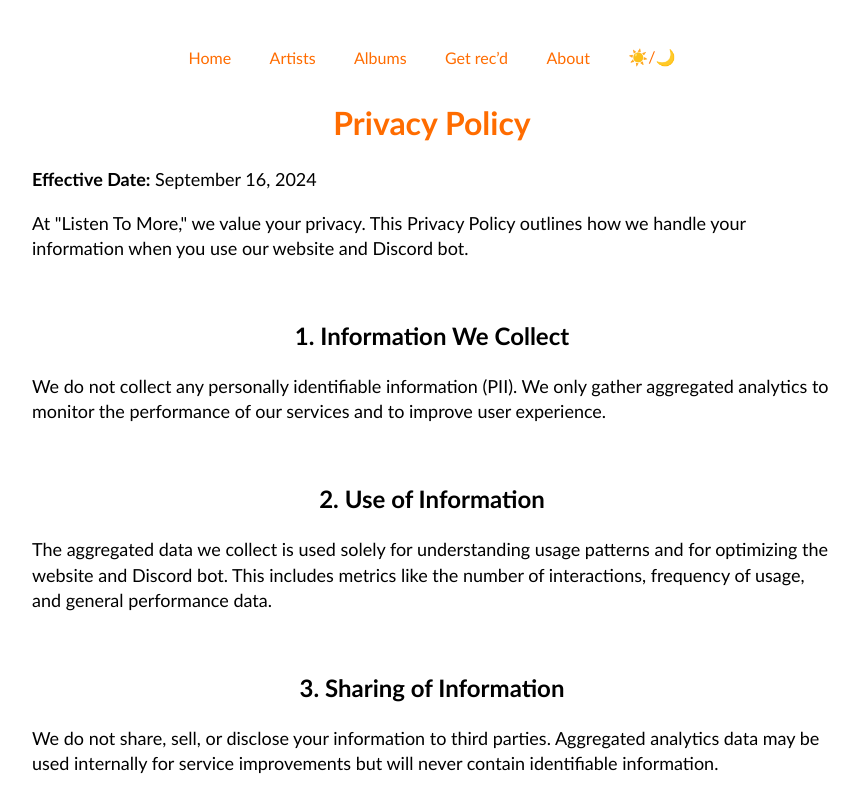
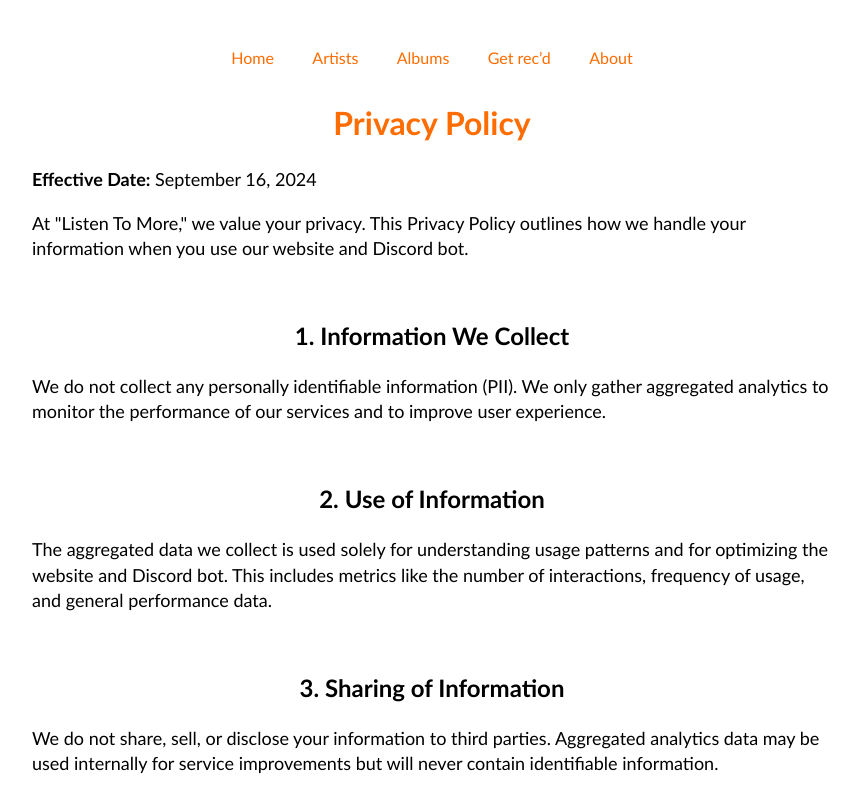
Before and after one commit to rianvdm/my-music-next, a Next.js app: page /privacy in a window 1280 px wide. Shown: the top 800 px of the page, without its empty margins (208-1067 px from the left). Built offline with nearby package versions, Linux system fonts and the light colour scheme.

Commit message:
Automatic light/dark mode based on system settings

```diff
--- a/app/navbar.js
+++ b/app/navbar.js
@@ -7,17 +7,28 @@
   const [theme, setTheme] = useState('light');
 
   useEffect(() => {
-    const savedTheme = localStorage.getItem('theme') || 'light';
-    setTheme(savedTheme);
-    document.documentElement.setAttribute('data-theme', savedTheme);
+    // Detect system theme preference
+    const systemTheme = window.matchMedia('(prefers-color-scheme: dark)').matches ? 'dark' : 'light';
+
+    // Set the theme based on system preference
+    setTheme(systemTheme);
+    document.documentElement.setAttribute('data-theme', systemTheme);
+
+    // Listener for changes in system theme
+    const themeChangeListener = (e) => {
+      const newSystemTheme = e.matches ? 'dark' : 'light';
+      setTheme(newSystemTheme);
+      document.documentElement.setAttribute('data-theme', newSystemTheme);
+    };
+
+    // Add event listener for system theme changes
+    window.matchMedia('(prefers-color-scheme: dark)').addEventListener('change', themeChangeListener);
+
+    return () => {
+      // Clean up event listener
+      window.matchMedia('(prefers-color-scheme: dark)').removeEventListener('change', themeChangeListener);
+    };
   }, []);
-
-  const toggleTheme = () => {
-    const newTheme = theme === 'light' ? 'dark' : 'light';
-    setTheme(newTheme);
-    document.documentElement.setAttribute('data-theme', newTheme);
-    localStorage.setItem('theme', newTheme);
-  };
 
   return (
     <nav style={{ ...navStyle, background: theme === 'light' ? '#ffffff' : '#000000', color: theme === 'light' ? '#FF6C00' : '#FFA500' }}>
@@ -36,11 +47,6 @@
         </li>
         <li style={liStyle}>
           <Link href="/about">About</Link>
-        </li>
-        <li style={liStyle}>
-          <a role="button" onClick={toggleTheme} style={linkStyle}>
-            {theme === 'light' ? '☀️/🌙' : '☀️/🌙'}
-          </a>
         </li>
       </ul>
 
@@ -103,9 +109,3 @@
   margin: '0 0.2em',
   flexShrink: 0, // Prevents items from shrinking too much
 };
-
-const linkStyle = {
-  color: 'inherit',
-  textDecoration: 'none',
-  cursor: 'pointer',
-};
```
